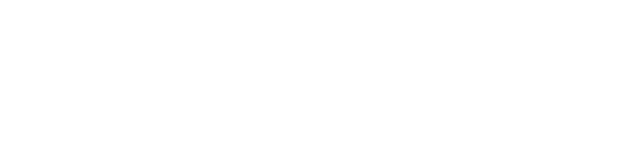
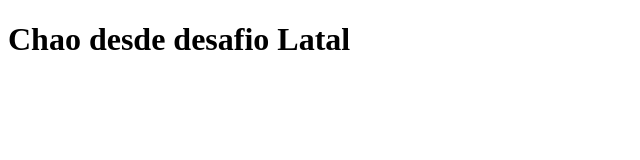
Before and after one commit to Squale0001/terminal, a plain HTML site: page index.html in a window 1280 px wide. Shown: the whole page, without its empty margins (0-640 px from the left). Drawn offline with Linux system fonts and the light colour scheme.

Commit message:
nuevo cambio

```diff
--- a/index.html
+++ b/index.html
@@ -6,6 +6,6 @@
     <title>Document</title>
 </head>
 <body>
-
+    <h1>Chao desde desafio Latal</h1>
 </body>
 </html>
```
